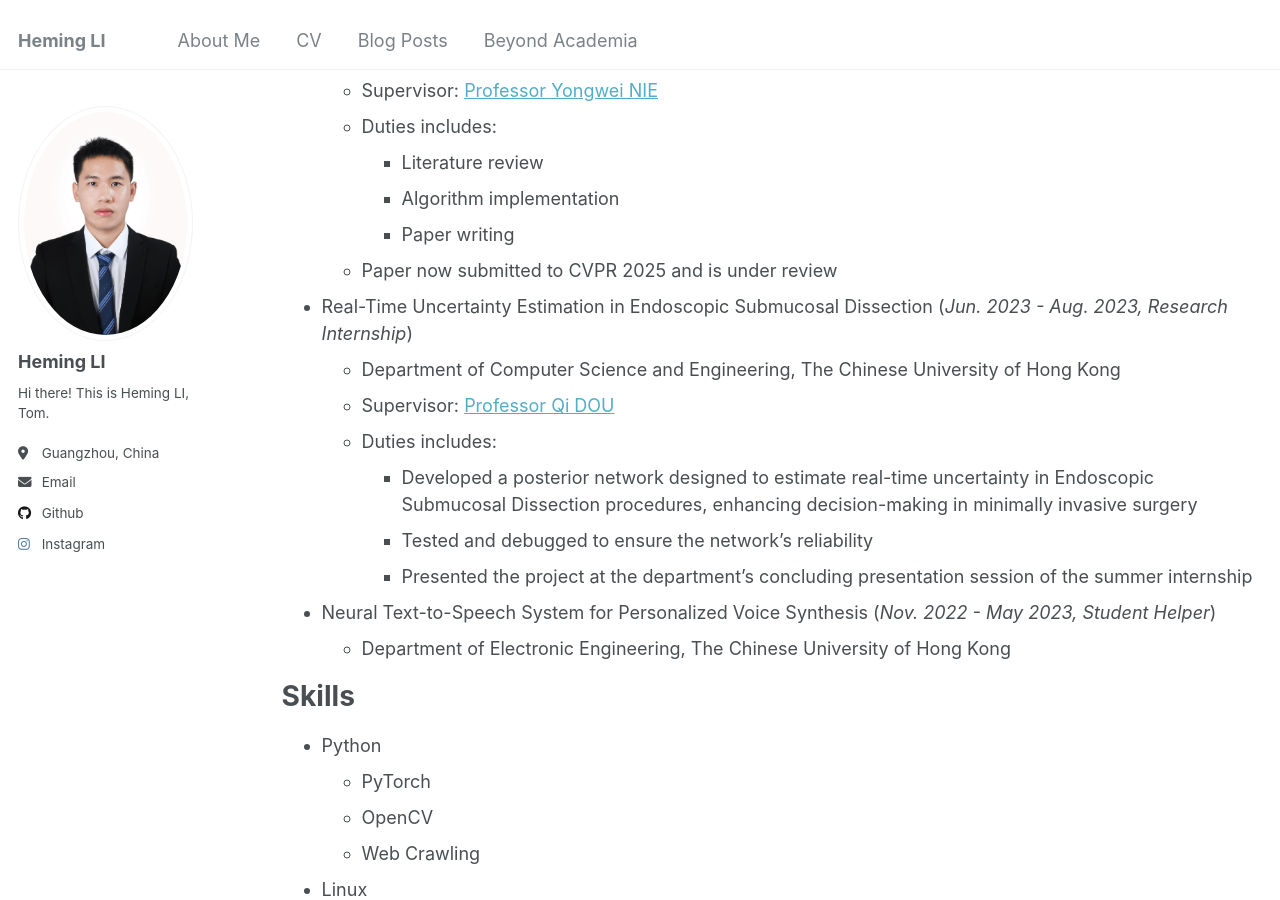
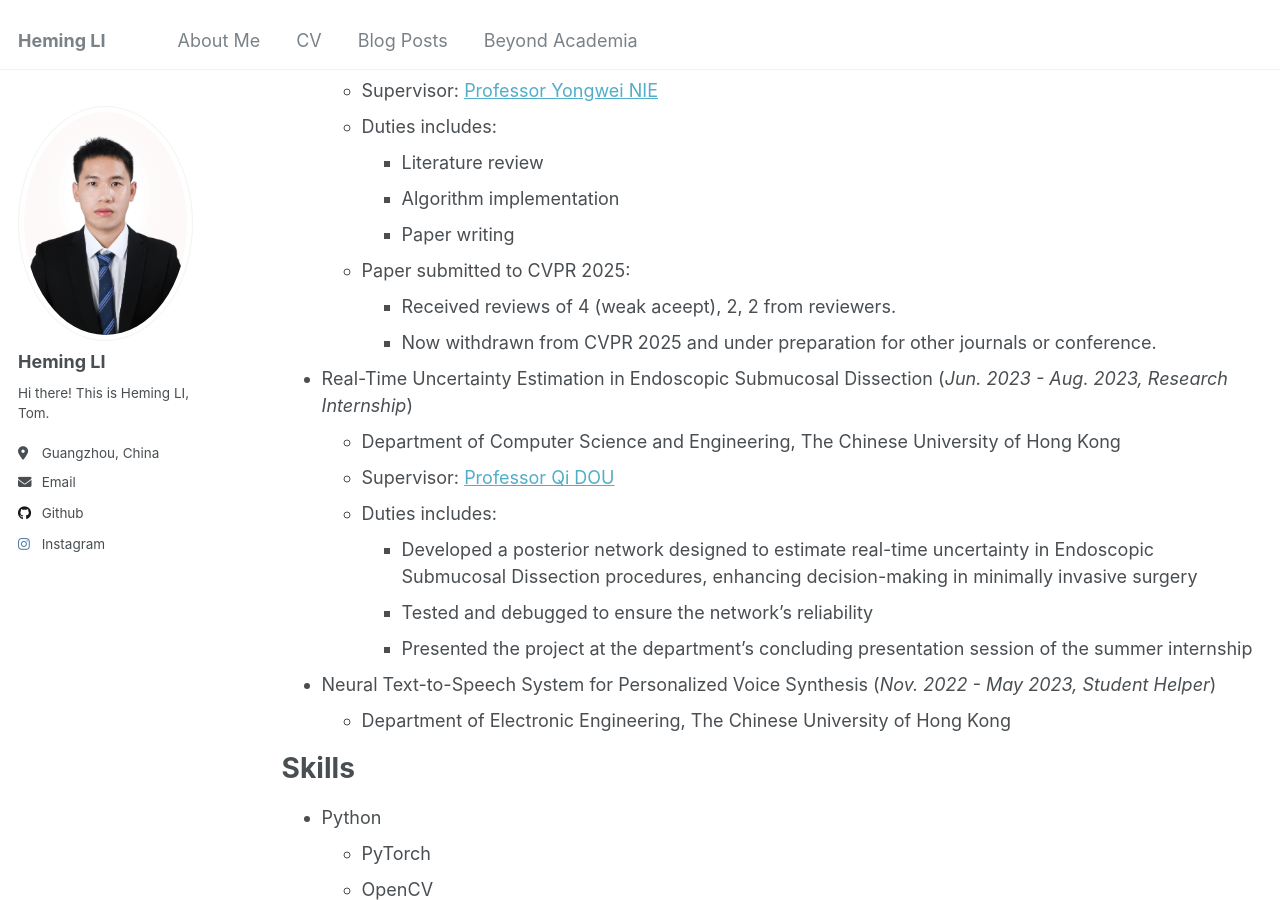
Before and after one commit to Tom-Liii/Tom-Liii.github.io, a Jekyll site: the page built from _pages/cv.md, in a window 1280 px wide and 900 px high, scrolled down 859 px. Built offline with Jekyll 4.4.1, drawn with Linux system fonts in a browser that asks for light colours.

Commit message:
Update cv.md

```diff
--- a/_pages/cv.md
+++ b/_pages/cv.md
@@ -34,7 +34,9 @@ redirect_from:
     - Literature review
     - Algorithm implementation
     - Paper writing
-  - Paper now submitted to CVPR 2025 and is under review
+  - Paper submitted to CVPR 2025:
+    - Received reviews of 4 (weak aceept), 2, 2 from reviewers.
+    - Now withdrawn from CVPR 2025 and under preparation for other journals or conference.
 
 - Real-Time Uncertainty Estimation in Endoscopic Submucosal Dissection (*Jun. 2023 - Aug. 2023, Research Internship*)
   - Department of Computer Science and Engineering, The Chinese University of Hong Kong
```
